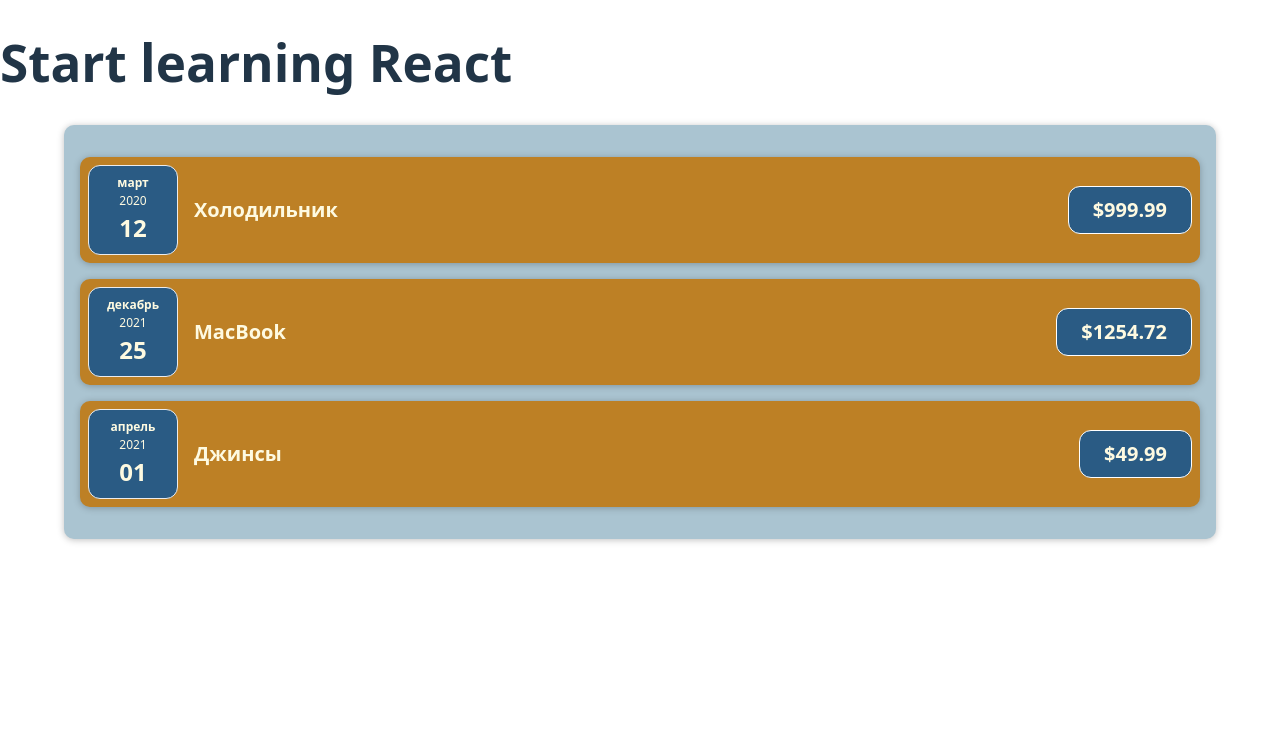
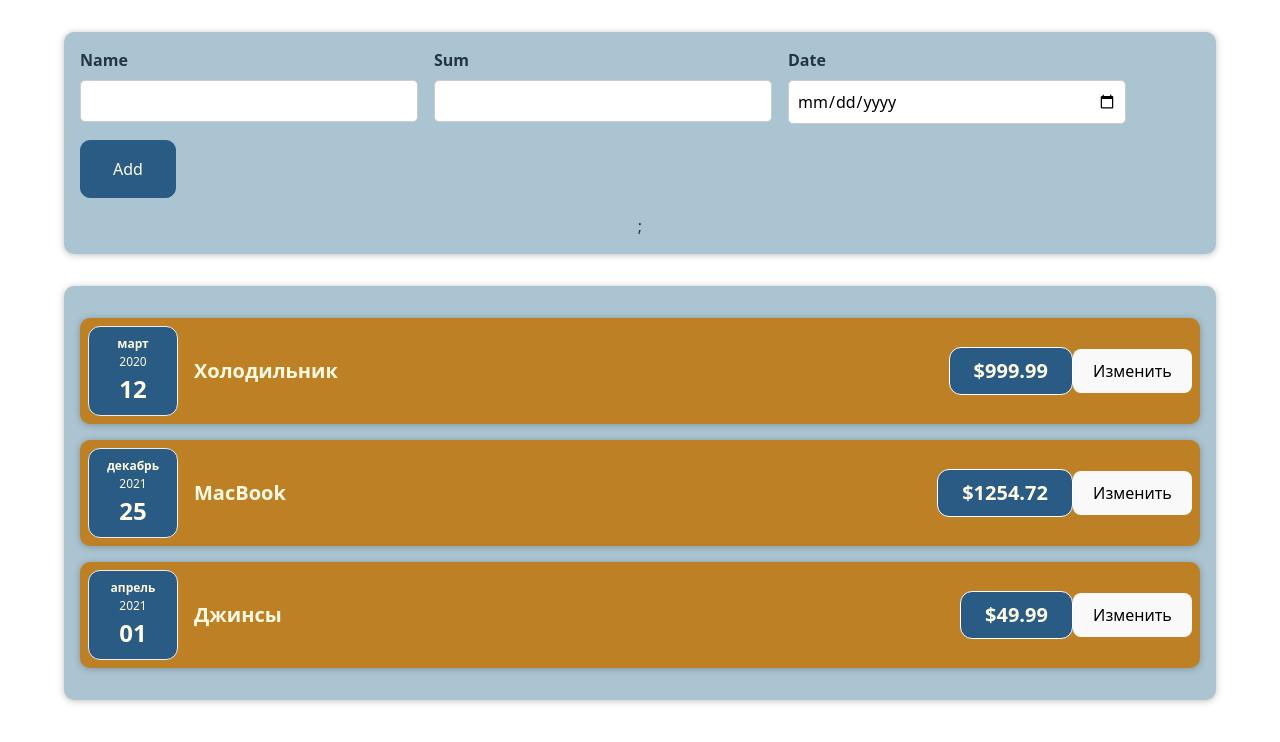
Before and after one commit to TanyaFedorenko/cost-manager, a React (Vite) app: page / in a window 1280 px wide. Shown: the top 742 px of the page. Built offline with nearby package versions, Linux system fonts and the light colour scheme.

Commit message:
feat: add NewCost component with basic input handling logic

```diff
--- a/src/App.tsx
+++ b/src/App.tsx
@@ -1,5 +1,6 @@
 
 import {Cost} from "./components/Cost/Cost";
+import { NewCost } from "./components/NewCost/NewCost";
 
 function App() {
   const COSTS = [
@@ -24,7 +25,8 @@ function App() {
   ];
   return (
     <>
-      <h1>Start learning React</h1>
+    <NewCost></NewCost>
+
       <Cost costs = {COSTS}></Cost>
 
     </>
--- a/src/components/Cost/Cost.tsx
+++ b/src/components/Cost/Cost.tsx
@@ -1,5 +1,5 @@
 import "./Costs.css";
-import { CostItem } from "./CostItem";
+import { CostItem } from "../CostItem/CostItem";
 import {Card} from '../UI/Card';
 type Cost = {
   id: string;
--- a/src/components/Cost/CostItem.tsx
+++ b/src/components/CostItem/CostItem.tsx
@@ -1,6 +1,7 @@
 import "./CostItem.css";
-import CostDate from "./CostDate";
+import CostDate from "../CostDate/CostDate";
 import { Card } from "../UI/Card";
+import React, { useState } from "react";
 
 type CostItemProps = {
   date: Date;
@@ -9,13 +10,19 @@ type CostItemProps = {
 };
 
 export const CostItem = ({ date, description, amount }: CostItemProps) => {
+  const [desc, setDesc] = useState<string>(description);
+
+  const ChangeDescriptionHandler = () => {
+    setDesc("new");
+  };
   return (
     <Card className="cost-item">
       <CostDate date={date}></CostDate>
       <div className="cost-item__description">
-        <h2>{description}</h2>
+        <h2>{desc}</h2>
         <div className="cost-item__price">${amount}</div>
       </div>
+      <button onClick={ChangeDescriptionHandler}>Изменить</button>
     </Card>
   );
 };
--- /dev/null
+++ b/src/components/NewCost/CostForm/CostForm.css
@@ -0,0 +1,26 @@
+.new-cost__controls {
+  display: flex;
+  flex-wrap: wrap;
+  gap: 1rem;
+  margin-bottom: 1rem;
+  text-align: left;
+}
+
+.new-cost__control label {
+  font-weight: bold;
+  margin-bottom: 0.5rem;
+  display: block;
+}
+
+.new-cost__control input {
+  font: inherit;
+  padding: 0.5rem;
+  border-radius: 5px;
+  border: 1px solid #ccc;
+  width: 20rem;
+  max-width: 100%;
+}
+
+.new-cost__actions {
+  text-align: left;
+}
--- /dev/null
+++ b/src/components/NewCost/CostForm/CostForm.tsx
@@ -0,0 +1,41 @@
+import "./CostForm.css";
+import React, {useState} from "react";
+
+export const CostForm = () => {
+
+  const [name, setName] = useState<string>('');
+    const getInputValue = (event:React.ChangeEvent<HTMLInputElement>)=>{
+         setName(event.target.value)
+    }
+    const [sum, setSum] = useState<string>('');
+    const getInputValueSum = (event:React.ChangeEvent<HTMLInputElement>)=>{
+         setSum(event.target.value)
+    }
+    const [date, setDate] = useState<string>('');
+    const getInputValueDate = (event:React.ChangeEvent<HTMLInputElement>)=>{
+         setDate(event.target.value)
+    }
+
+
+  return (
+    <div>
+      <form action="" className="new-cost__controls">
+        <div className="new-cost__control">
+          <label htmlFor="">Name</label>
+          <input type="text"  onChange={getInputValue}/>
+        </div>
+        <div className="new-cost__control">
+          <label htmlFor="">Sum</label>
+          <input type="number" min="0.01" step="0.01" onChange={getInputValueSum}/>
+        </div>
+        <div className="new-cost__control">
+          <label htmlFor="">Date</label>
+          <input type="date" min="2019-01-01" step="2022-12-31" onChange={getInputValue} />
+        </div>
+        <div className="new-cost__actions">
+          <button type="submit">Add</button>
+        </div>
+      </form>
+    </div>
+  );
+};
--- /dev/null
+++ b/src/components/NewCost/NewCost.css
@@ -0,0 +1,27 @@
+.new-cost {
+  background-color: #aac4d1;
+  padding: 1rem;
+  margin: 2rem auto;
+  width: 70rem;
+  max-width: 95%;
+  border-radius: 10px;
+  text-align: center;
+  box-shadow: 0 1px 7px rgba(0, 0, 0, 0.25);
+}
+
+.new-cost button {
+  font: inherit;
+  cursor: pointer;
+  padding: 1rem 2rem;
+  border: 1px solid #2a5b84;
+  background-color: #2a5b84;
+  color: #fefae1;
+  border-radius: 10px;
+  margin-right: 3px;
+}
+
+.new-cost button:hover,
+.new-cost button:active {
+  background-color: #2a5c84b2;
+  border-color: #2a5c84b2;
+}
--- /dev/null
+++ b/src/components/NewCost/NewCost.tsx
@@ -0,0 +1,10 @@
+import "./NewCost.css";
+import { CostForm } from "./CostForm/CostForm";
+
+export const NewCost = () => {
+  return (
+    <div className="new-cost">
+      <CostForm></CostForm>;
+    </div>
+  )
+};
```
Also changed, not shown: src/components/CostDate/CostDate.css (renamed from src/components/Cost/CostDate.css), src/components/CostDate/CostDate.tsx (renamed from src/components/Cost/CostDate.tsx), src/components/CostItem/CostItem.css (renamed from src/components/Cost/CostItem.css).
